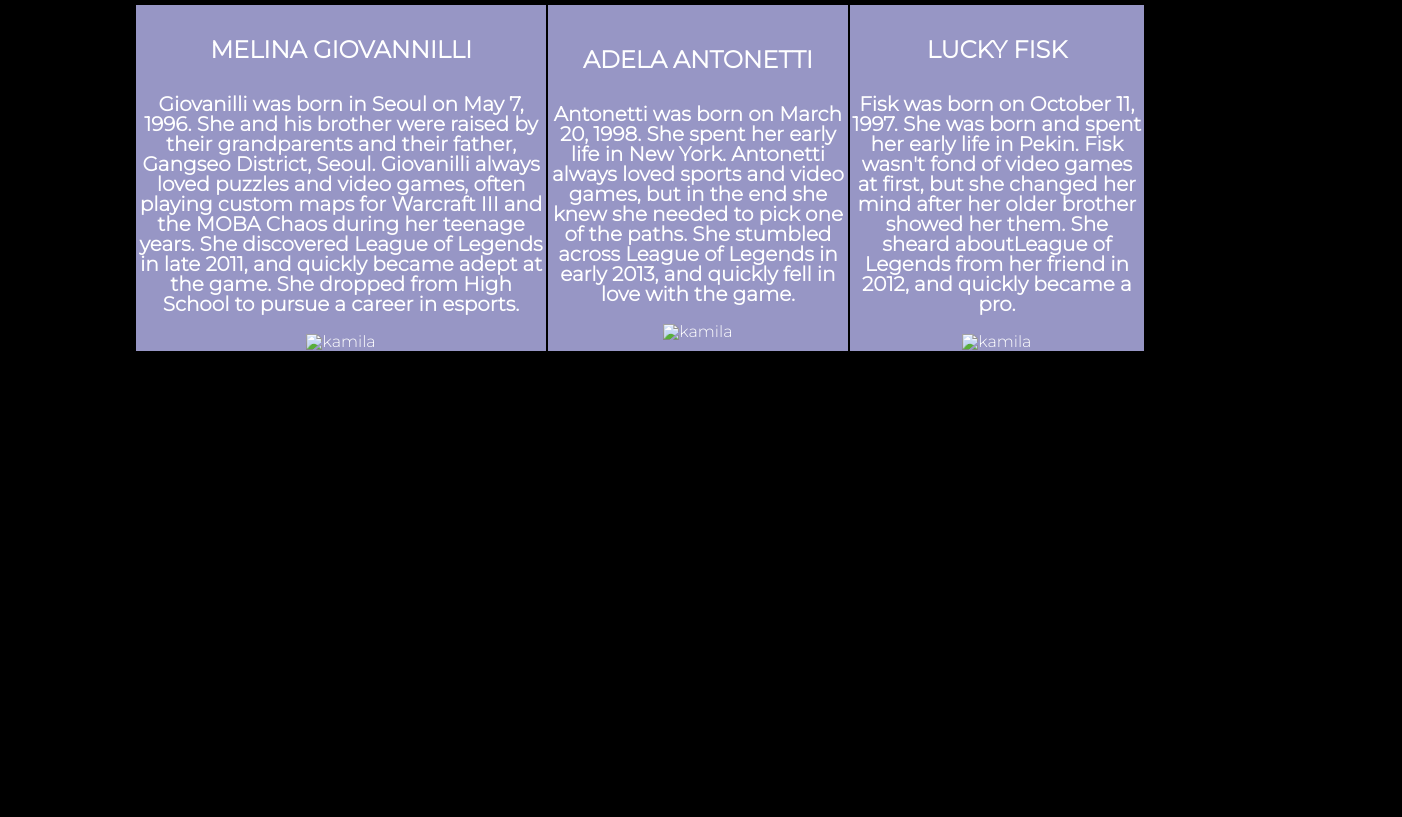
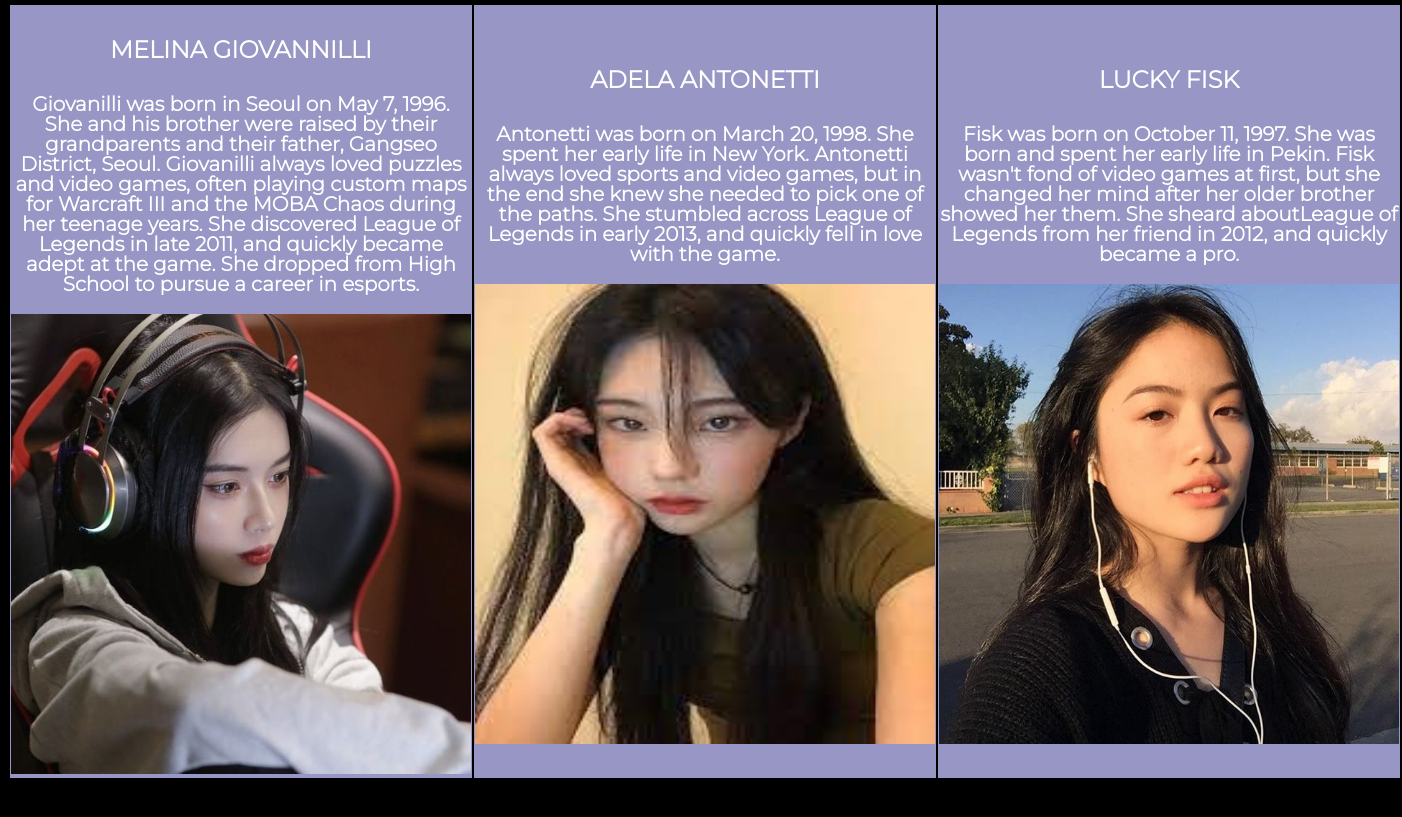
Before and after one commit to kamilawietkii/EDI, a plain HTML site: page topthree.html in a window 1280 px wide. Shown: the part 511-1328 px from the top of the page, 1402 px wide, since content can reach past the window. Before the commit the page ends 942 px from the top, so only its background shows below. Drawn offline with Linux system fonts and the light colour scheme; files that its build step writes are made by us from their sources.

Commit message:
Update topthree.html

```diff
--- a/topthree.html
+++ b/topthree.html
@@ -46,17 +46,17 @@
                     Giovanilli always loved puzzles and video games, often playing custom maps for Warcraft III and the MOBA Chaos during her teenage years.
                     She discovered League of Legends in late 2011, and quickly became adept at the game.
                     She dropped from High School to pursue a career in esports.</h3>
-                <img src="png/523fc3e522faf437113580f7d52773a7.jpg" alt="kamila" style="width:460px;height:460px;"></td>
+                <img src="523fc3e522faf437113580f7d52773a7.jpg" alt="kamila" style="width:460px;height:460px;"></td>
             <td>     <h2 class="name">ADELA ANTONETTI</h2>
                 <h3 class="pinf"> Antonetti was born on March 20, 1998. She spent her early life in New York.
                     Antonetti always loved sports and video games, but in the end she knew she needed to pick one of the paths.
                     She stumbled across League of Legends in early 2013, and quickly fell in love with the game.</h3>
-                <img src="png/download.jpg" alt="kamila" style="width:460px;height:460px;"></td></td>
+                <img src="download.jpg" alt="kamila" style="width:460px;height:460px;"></td></td>
             <td>     <h2 class="name">LUCKY FISK</h2>
                 <h3 class="pinf">Fisk was born on October 11, 1997. She was born and spent her early life in Pekin.
                     Fisk wasn't fond of video games at first, but she changed her mind after her older brother showed her them.
                     She sheard aboutLeague of Legends from her friend in 2012, and quickly became a pro.</h3>
-                <img src="png/pictureedi1.jpg" alt="kamila" style="width:460px;height:460px;"></td></td>
+                <img src="pictureedi1.jpg" alt="kamila" style="width:460px;height:460px;"></td></td>
             </tr>
             </tbody>
             </table>
```
